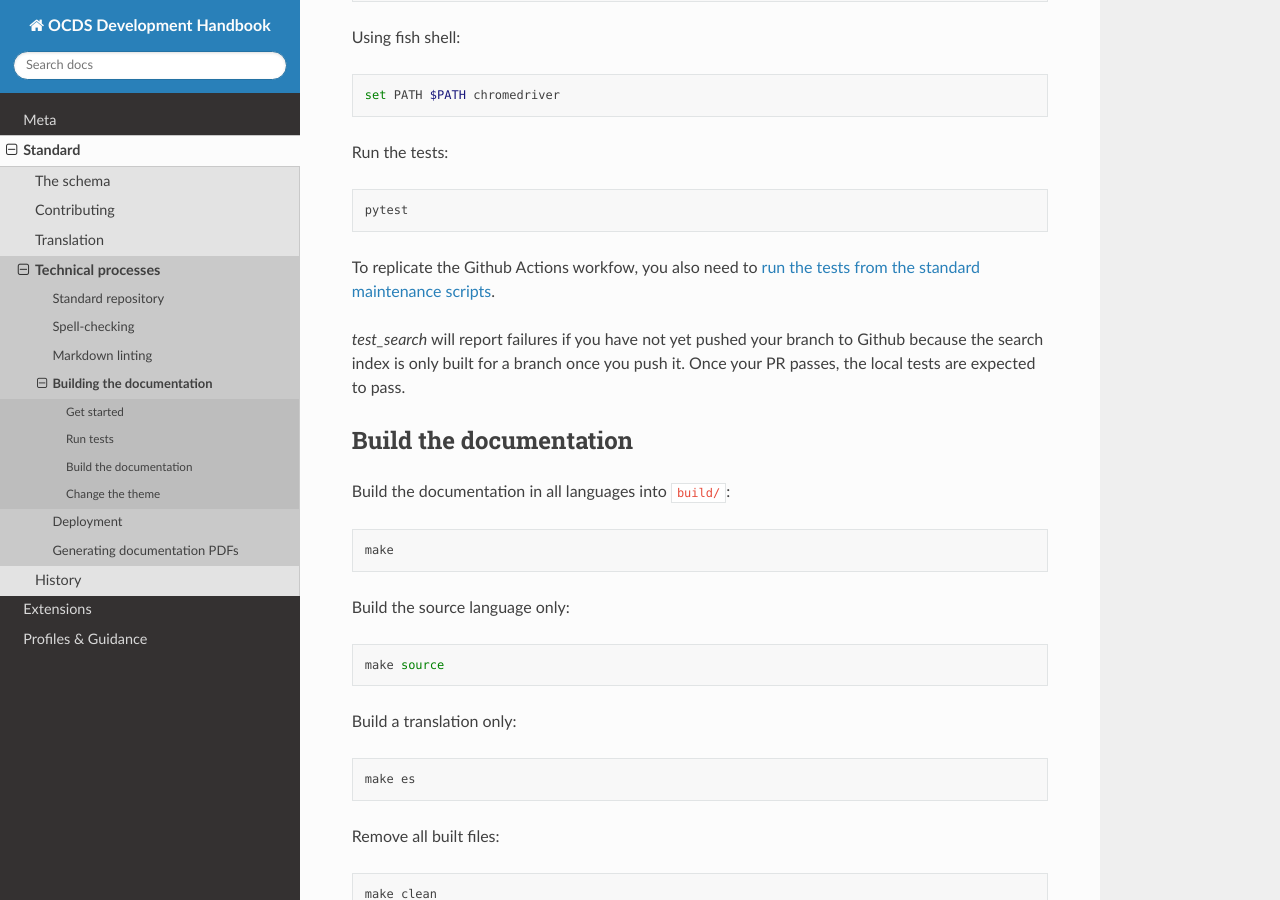
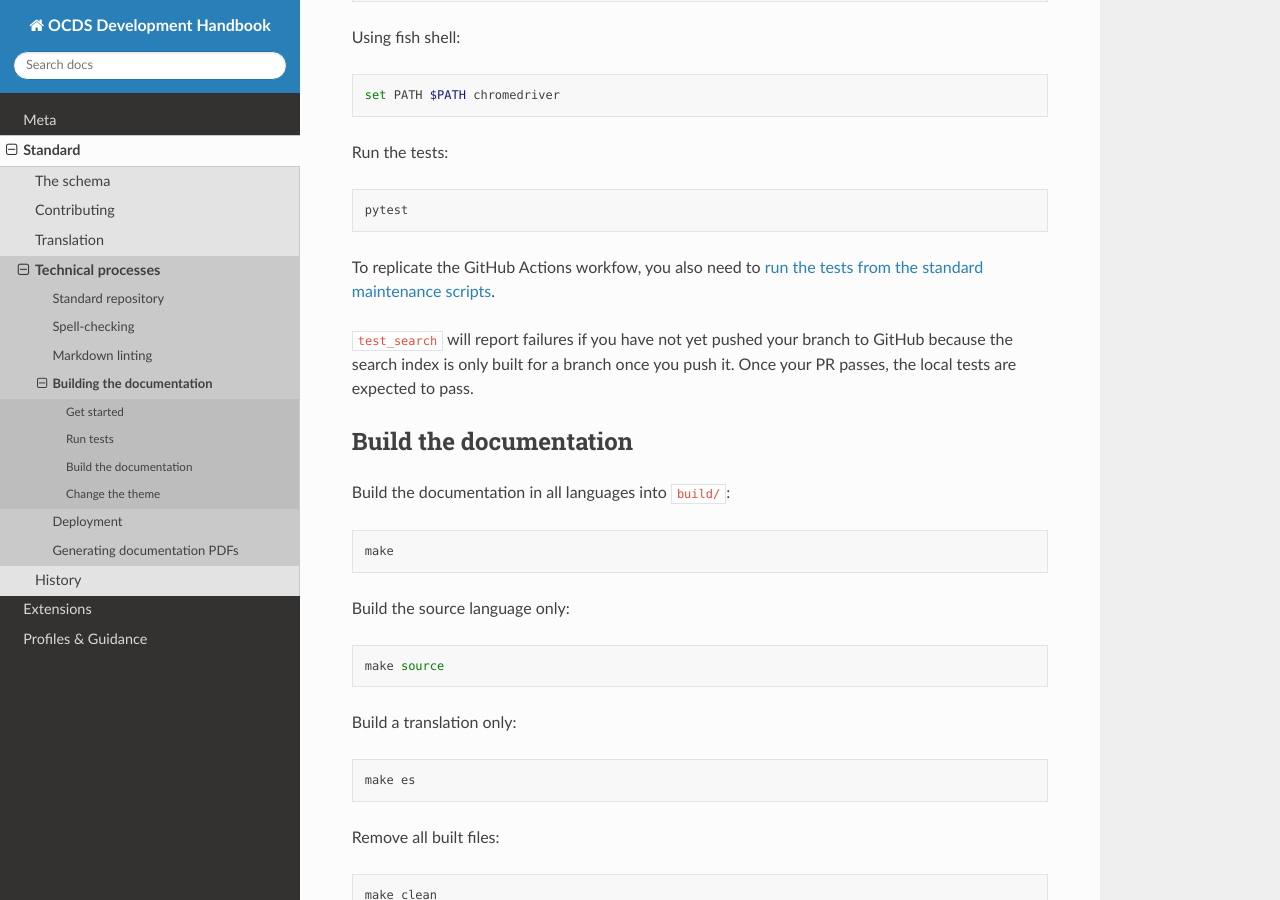
Before and after one commit to open-contracting/standard-development-handbook, a Sphinx documentation site: the page built from docs/standard/technical/build.rst, in a window 1280 px wide and 900 px high, scrolled down 1662 px. Built offline with Sphinx 7.4.7 and the Read the Docs theme 2.0.0, drawn with Linux system fonts in a browser that asks for light colours.

Commit message:
Fix case of GitHub, use double backticks

```diff
--- a/docs/standard/technical/build.rst
+++ b/docs/standard/technical/build.rst
@@ -88,9 +88,9 @@ Run the tests:
 
    pytest
 
-To replicate the Github Actions workfow, you also need to `run the tests from the standard maintenance scripts <https://github.com/open-contracting/standard-maintenance-scripts#tests>`__.
+To replicate the GitHub Actions workfow, you also need to `run the tests from the standard maintenance scripts <https://github.com/open-contracting/standard-maintenance-scripts#tests>`__.
 
-`test_search` will report failures if you have not yet pushed your branch to Github because the search index is only built for a branch once you push it. Once your PR passes, the local tests are expected to pass.
+``test_search`` will report failures if you have not yet pushed your branch to GitHub because the search index is only built for a branch once you push it. Once your PR passes, the local tests are expected to pass.
 
 Build the documentation
 -----------------------
```
